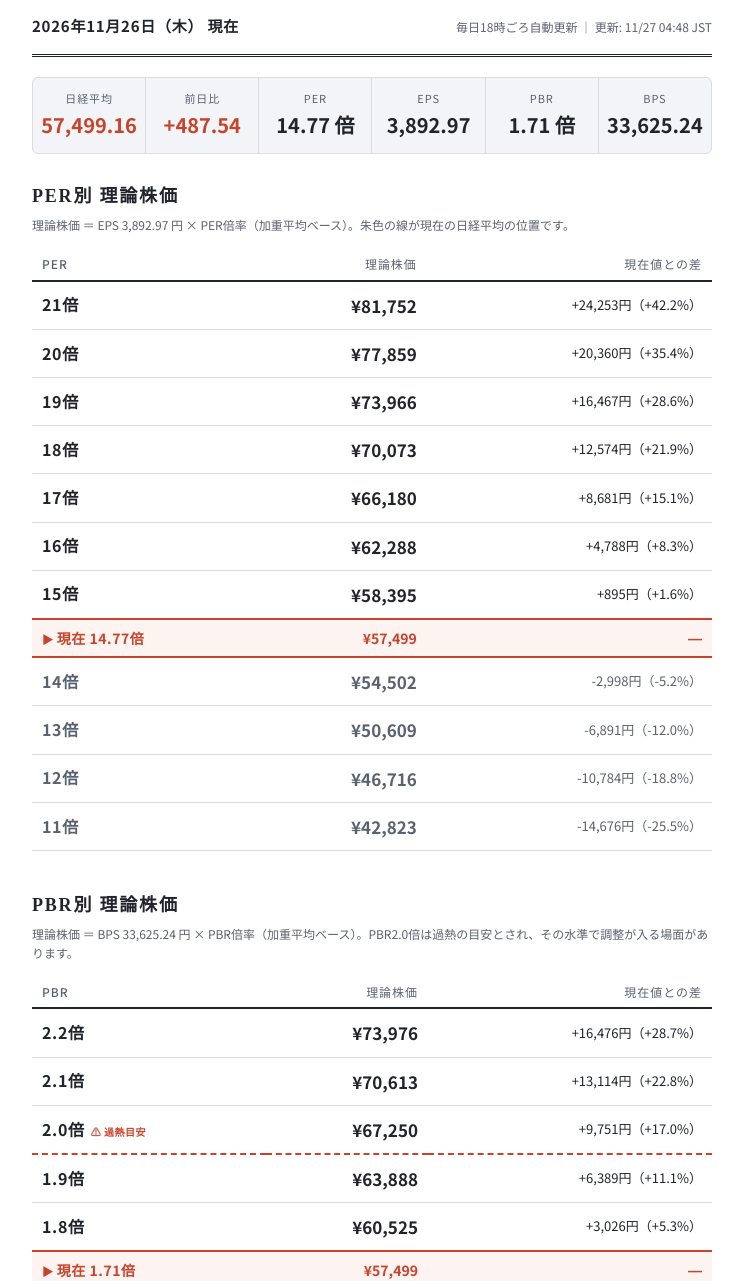
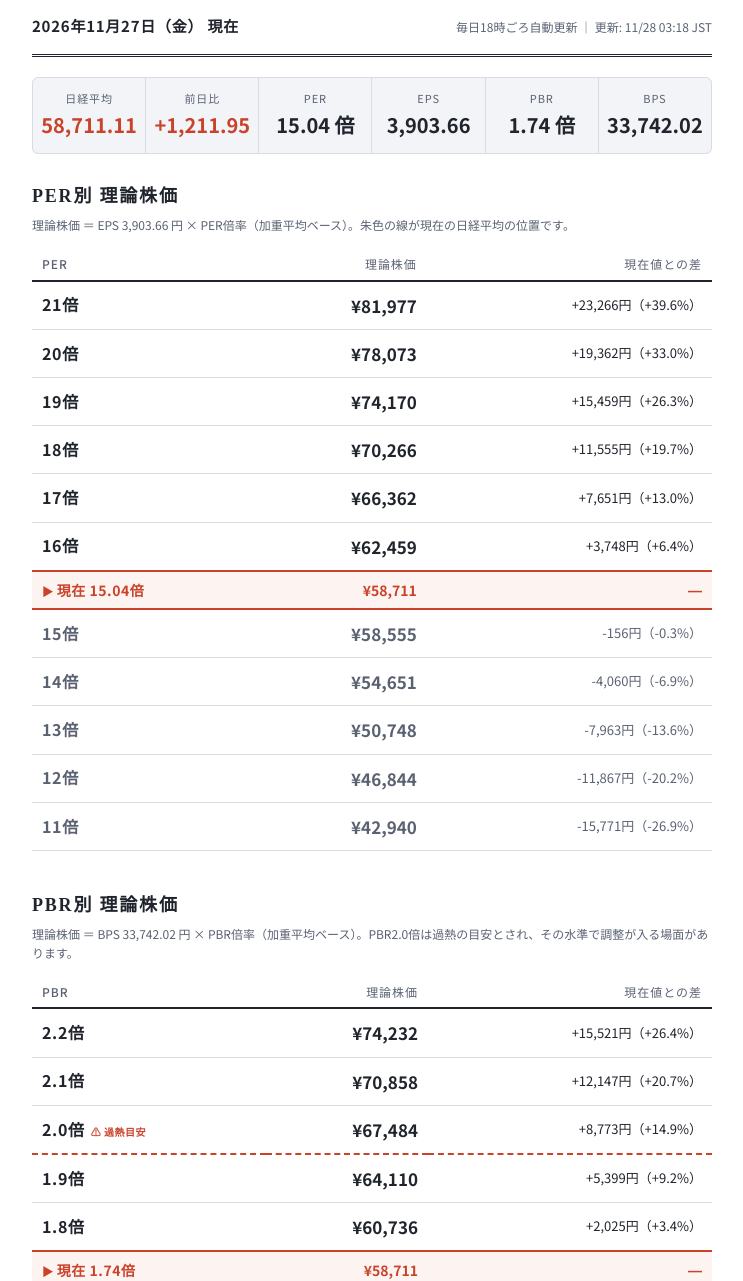
Before and after one commit to hataokamoto801/nikkei-site, a plain HTML site: page index.html in a window 1280 px wide. Shown: the part 81-1362 px from the top of the page, without its empty margins (268-1011 px from the left). Drawn offline with Linux system fonts and the light colour scheme; a web font is replaced by a local one.

Commit message:
更新: 2026-11-27

```diff
--- a/index.html
+++ b/index.html
@@ -3,7 +3,7 @@
 <head>
 <meta charset="UTF-8">
 <meta name="viewport" content="width=device-width, initial-scale=1.0">
-<title>日経平均 理論株価 | 2026-11-26</title>
+<title>日経平均 理論株価 | 2026-11-27</title>
 <link rel="preconnect" href="https://fonts.googleapis.com">
 <link rel="preconnect" href="https://fonts.gstatic.com" crossorigin>
 <link href="https://fonts.googleapis.com/css2?family=Zen+Old+Mincho:wght@700;900&family=Noto+Sans+JP:wght@400;500;700&display=swap" rel="stylesheet">
@@ -83,64 +83,64 @@
   <header>
     <h1>日経平均 理論株価</h1>
     <div class="dateline">
-      <span class="d">2026年11月26日（木） 現在</span>
-      <span class="u">毎日18時ごろ自動更新 ｜ 更新: 11/27 04:48 JST</span>
+      <span class="d">2026年11月27日（金） 現在</span>
+      <span class="u">毎日18時ごろ自動更新 ｜ 更新: 11/28 03:18 JST</span>
     </div>
   </header>
 
   <div class="stats">
-    <div class="stat"><div class="l">日経平均</div><div class="v up">57,499.16</div></div>
-    <div class="stat"><div class="l">前日比</div><div class="v up">+487.54</div></div>
-    <div class="stat"><div class="l">PER</div><div class="v">14.77 倍</div></div>
-    <div class="stat"><div class="l">EPS</div><div class="v">3,892.97</div></div>
-    <div class="stat"><div class="l">PBR</div><div class="v">1.71 倍</div></div>
-    <div class="stat"><div class="l">BPS</div><div class="v">33,625.24</div></div>
+    <div class="stat"><div class="l">日経平均</div><div class="v up">58,711.11</div></div>
+    <div class="stat"><div class="l">前日比</div><div class="v up">+1,211.95</div></div>
+    <div class="stat"><div class="l">PER</div><div class="v">15.04 倍</div></div>
+    <div class="stat"><div class="l">EPS</div><div class="v">3,903.66</div></div>
+    <div class="stat"><div class="l">PBR</div><div class="v">1.74 倍</div></div>
+    <div class="stat"><div class="l">BPS</div><div class="v">33,742.02</div></div>
   </div>
 
   <h2>PER別 理論株価</h2>
-  <p class="note">理論株価 ＝ EPS 3,892.97 円 × PER倍率（加重平均ベース）。朱色の線が現在の日経平均の位置です。</p>
+  <p class="note">理論株価 ＝ EPS 3,903.66 円 × PER倍率（加重平均ベース）。朱色の線が現在の日経平均の位置です。</p>
 
   <table>
     <thead>
       <tr><th>PER</th><th>理論株価</th><th>現在値との差</th></tr>
     </thead>
     <tbody>
-      <tr class="above"><td>21倍</td><td class="price">¥81,752</td><td class="diff">+24,253円（+42.2%）</td></tr>
-      <tr class="above"><td>20倍</td><td class="price">¥77,859</td><td class="diff">+20,360円（+35.4%）</td></tr>
-      <tr class="above"><td>19倍</td><td class="price">¥73,966</td><td class="diff">+16,467円（+28.6%）</td></tr>
-      <tr class="above"><td>18倍</td><td class="price">¥70,073</td><td class="diff">+12,574円（+21.9%）</td></tr>
-      <tr class="above"><td>17倍</td><td class="price">¥66,180</td><td class="diff">+8,681円（+15.1%）</td></tr>
-      <tr class="above"><td>16倍</td><td class="price">¥62,288</td><td class="diff">+4,788円（+8.3%）</td></tr>
-      <tr class="above"><td>15倍</td><td class="price">¥58,395</td><td class="diff">+895円（+1.6%）</td></tr>
-      <tr class="now"><td>現在 14.77倍</td><td class="price">¥57,499</td><td class="diff">―</td></tr>
-      <tr class="below"><td>14倍</td><td class="price">¥54,502</td><td class="diff">-2,998円（-5.2%）</td></tr>
-      <tr class="below"><td>13倍</td><td class="price">¥50,609</td><td class="diff">-6,891円（-12.0%）</td></tr>
-      <tr class="below"><td>12倍</td><td class="price">¥46,716</td><td class="diff">-10,784円（-18.8%）</td></tr>
-      <tr class="below"><td>11倍</td><td class="price">¥42,823</td><td class="diff">-14,676円（-25.5%）</td></tr>
+      <tr class="above"><td>21倍</td><td class="price">¥81,977</td><td class="diff">+23,266円（+39.6%）</td></tr>
+      <tr class="above"><td>20倍</td><td class="price">¥78,073</td><td class="diff">+19,362円（+33.0%）</td></tr>
+      <tr class="above"><td>19倍</td><td class="price">¥74,170</td><td class="diff">+15,459円（+26.3%）</td></tr>
+      <tr class="above"><td>18倍</td><td class="price">¥70,266</td><td class="diff">+11,555円（+19.7%）</td></tr>
+      <tr class="above"><td>17倍</td><td class="price">¥66,362</td><td class="diff">+7,651円（+13.0%）</td></tr>
+      <tr class="above"><td>16倍</td><td class="price">¥62,459</td><td class="diff">+3,748円（+6.4%）</td></tr>
+      <tr class="now"><td>現在 15.04倍</td><td class="price">¥58,711</td><td class="diff">―</td></tr>
+      <tr class="below"><td>15倍</td><td class="price">¥58,555</td><td class="diff">-156円（-0.3%）</td></tr>
+      <tr class="below"><td>14倍</td><td class="price">¥54,651</td><td class="diff">-4,060円（-6.9%）</td></tr>
+      <tr class="below"><td>13倍</td><td class="price">¥50,748</td><td class="diff">-7,963円（-13.6%）</td></tr>
+      <tr class="below"><td>12倍</td><td class="price">¥46,844</td><td class="diff">-11,867円（-20.2%）</td></tr>
+      <tr class="below"><td>11倍</td><td class="price">¥42,940</td><td class="diff">-15,771円（-26.9%）</td></tr>
     </tbody>
   </table>
 
   <div class="sec">
   <h2>PBR別 理論株価</h2>
-  <p class="note">理論株価 ＝ BPS 33,625.24 円 × PBR倍率（加重平均ベース）。PBR2.0倍は過熱の目安とされ、その水準で調整が入る場面があります。</p>
+  <p class="note">理論株価 ＝ BPS 33,742.02 円 × PBR倍率（加重平均ベース）。PBR2.0倍は過熱の目安とされ、その水準で調整が入る場面があります。</p>
 
   <table>
     <thead>
       <tr><th>PBR</th><th>理論株価</th><th>現在値との差</th></tr>
     </thead>
     <tbody>
-      <tr class="above"><td>2.2倍</td><td class="price">¥73,976</td><td class="diff">+16,476円（+28.7%）</td></tr>
-      <tr class="above"><td>2.1倍</td><td class="price">¥70,613</td><td class="diff">+13,114円（+22.8%）</td></tr>
-      <tr class="above hot"><td>2.0倍<span class="hotmark">⚠ 過熱目安</span></td><td class="price">¥67,250</td><td class="diff">+9,751円（+17.0%）</td></tr>
-      <tr class="above"><td>1.9倍</td><td class="price">¥63,888</td><td class="diff">+6,389円（+11.1%）</td></tr>
-      <tr class="above"><td>1.8倍</td><td class="price">¥60,525</td><td class="diff">+3,026円（+5.3%）</td></tr>
-      <tr class="now"><td>現在 1.71倍</td><td class="price">¥57,499</td><td class="diff">―</td></tr>
-      <tr class="below"><td>1.7倍</td><td class="price">¥57,163</td><td class="diff">-336円（-0.6%）</td></tr>
-      <tr class="below"><td>1.6倍</td><td class="price">¥53,800</td><td class="diff">-3,699円（-6.4%）</td></tr>
-      <tr class="below"><td>1.5倍</td><td class="price">¥50,438</td><td class="diff">-7,061円（-12.3%）</td></tr>
-      <tr class="below"><td>1.4倍</td><td class="price">¥47,075</td><td class="diff">-10,424円（-18.1%）</td></tr>
-      <tr class="below"><td>1.3倍</td><td class="price">¥43,713</td><td class="diff">-13,786円（-24.0%）</td></tr>
-      <tr class="below"><td>1.2倍</td><td class="price">¥40,350</td><td class="diff">-17,149円（-29.8%）</td></tr>
+      <tr class="above"><td>2.2倍</td><td class="price">¥74,232</td><td class="diff">+15,521円（+26.4%）</td></tr>
+      <tr class="above"><td>2.1倍</td><td class="price">¥70,858</td><td class="diff">+12,147円（+20.7%）</td></tr>
+      <tr class="above hot"><td>2.0倍<span class="hotmark">⚠ 過熱目安</span></td><td class="price">¥67,484</td><td class="diff">+8,773円（+14.9%）</td></tr>
+      <tr class="above"><td>1.9倍</td><td class="price">¥64,110</td><td class="diff">+5,399円（+9.2%）</td></tr>
+      <tr class="above"><td>1.8倍</td><td class="price">¥60,736</td><td class="diff">+2,025円（+3.4%）</td></tr>
+      <tr class="now"><td>現在 1.74倍</td><td class="price">¥58,711</td><td class="diff">―</td></tr>
+      <tr class="below"><td>1.7倍</td><td class="price">¥57,361</td><td class="diff">-1,350円（-2.3%）</td></tr>
+      <tr class="below"><td>1.6倍</td><td class="price">¥53,987</td><td class="diff">-4,724円（-8.0%）</td></tr>
+      <tr class="below"><td>1.5倍</td><td class="price">¥50,613</td><td class="diff">-8,098円（-13.8%）</td></tr>
+      <tr class="below"><td>1.4倍</td><td class="price">¥47,239</td><td class="diff">-11,472円（-19.5%）</td></tr>
+      <tr class="below"><td>1.3倍</td><td class="price">¥43,865</td><td class="diff">-14,846円（-25.3%）</td></tr>
+      <tr class="below"><td>1.2倍</td><td class="price">¥40,490</td><td class="diff">-18,221円（-31.0%）</td></tr>
     </tbody>
   </table>
   </div>
```
